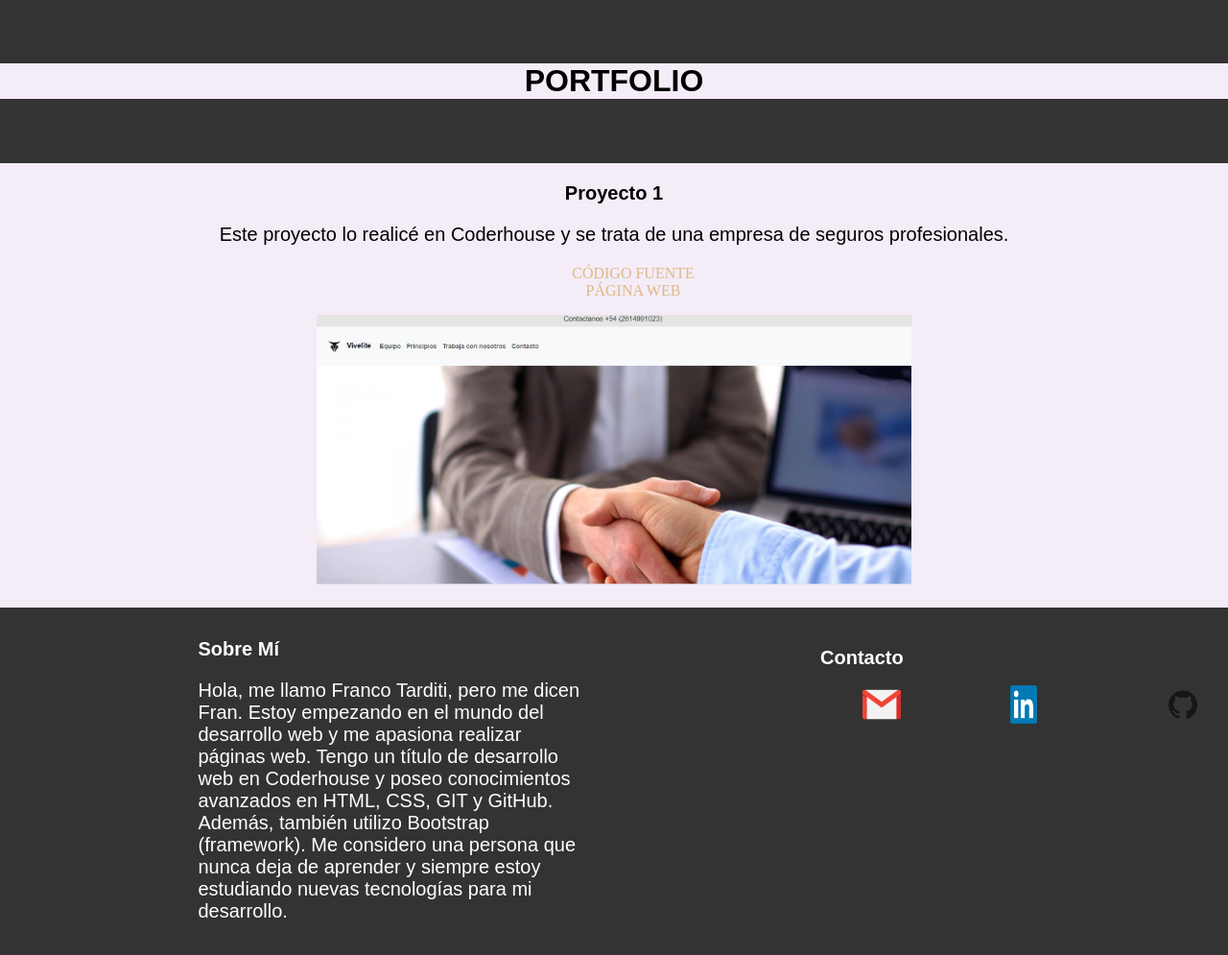
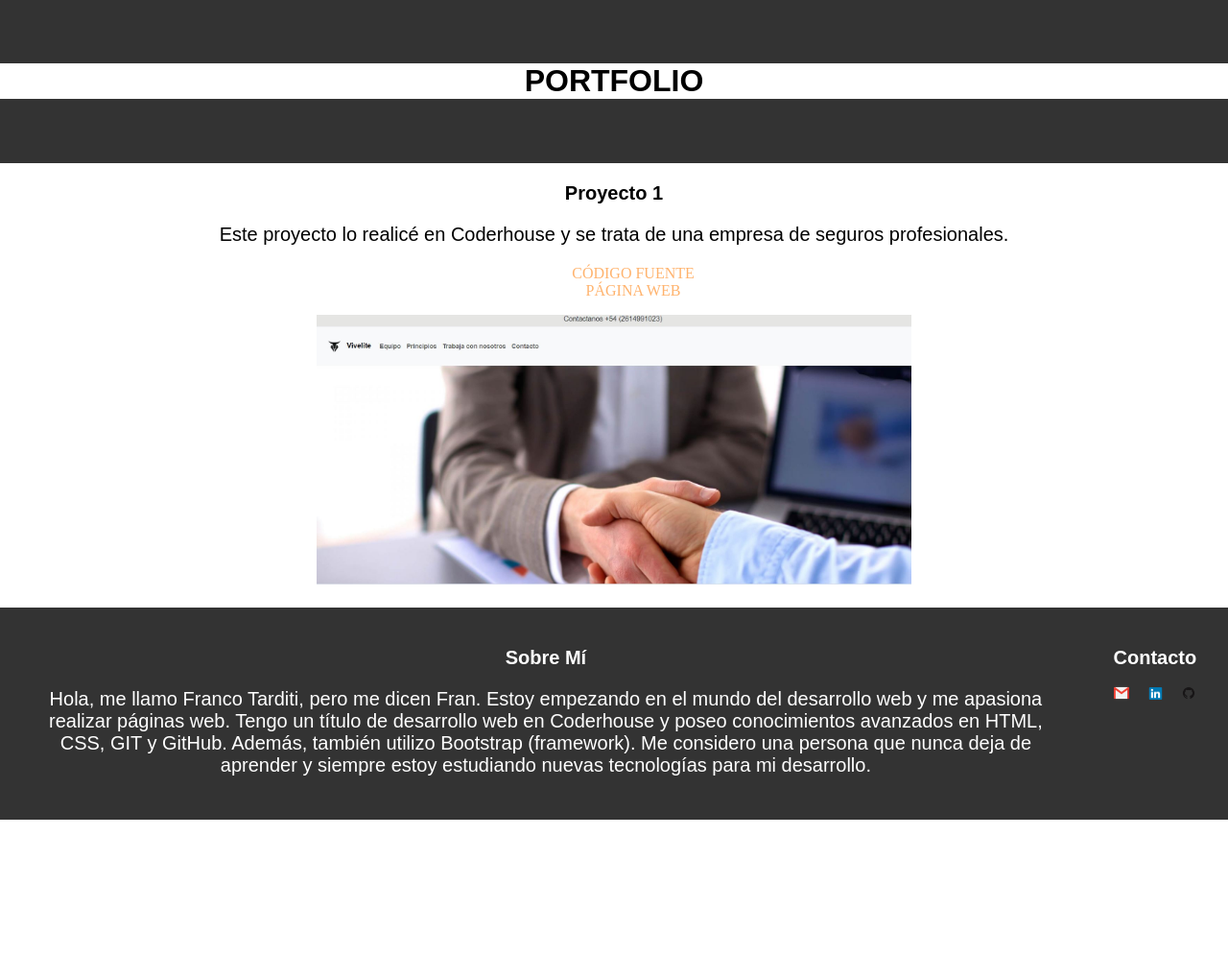
Before and after one commit to FrancoThomas3/Portfolio-Franco-Tarditi, a plain HTML site: page index.html in a window 1280 px wide. Shown: the whole page at 96% size. After the commit the page ends 854 px from the top, so only its background shows below. Drawn offline with Linux system fonts and the light colour scheme.

Commit message:
Arreglo de Footer e imágenes

```diff
--- a/css/estilo.css
+++ b/css/estilo.css
@@ -26,11 +26,11 @@ li {
 }
 
 h1 {
-  background-color: #F4ECF7;
+  background-color: white;
 }
 
 body {
-  background-color: #F4ECF7;
+  background-color: white;
   margin: 0;
   padding: 0;
   box-sizing: border-box;
@@ -45,29 +45,8 @@ img {
   height: auto;
 }
 
-.sobreMi {
-  border: 1px solid #333;
-  padding: 10px;
-  width: 300px;
-  margin: auto;
-  margin-left: 15%;
-}
-
-.imgUno {
-  height: 100px;
-  width: 130px;
-  margin-left: 11%;
-}
-
-.imgDos {
-  height: 200px;
-  width: 200px;
-  margin-left: 10%;
-}
-
-.imgTres {
-  height: 60px;
-  width: 50px;
+.contenedorUno{
+  box-sizing: border-box;
 
 }
 
@@ -91,27 +70,45 @@ footer {
   justify-content: space-around;
 }
 
-.sobreMi,
-#contacto {
-  flex: 1;
-  max-width: 400px;
-  text-align: left;
+/* Logo de Imágenes */
+.imgUno{
+  display: flex;
+  flex-wrap: wrap;
+  align-items: center;
+  max-width: 100px;
+  align-content: stretch;
 }
+
+.imgDos{
+  display: flex;
+  flex-wrap: wrap;
+  align-items: center;
+  max-width: 120px;
+  align-content: stretch;
+}
+
+.imgTres{
+  display: flex;
+  flex-wrap: wrap;
+  align-items: center;
+  max-width: 135px;
+  align-content: stretch;
+}
+
 
 #contacto ul {
   list-style: none;
   padding: 0;
   display: flex;
   justify-content: space-around;
+
+
 }
 
-#contacto img {
-  width: 40px;
-  height: 40px;
-}
+
 
 a {
-  color: burlywood;
+  color: rgba(255, 123, 0, 0.571);
   text-decoration: none;
   transition: color 0.3s ease;
 }
--- a/index.html
+++ b/index.html
@@ -30,7 +30,7 @@
     </section>
 
     <footer>
-        <section class="sobreMi">
+        <section class="ContenedorUno">
             <h2>Sobre Mí</h2>
             <p>Hola, me llamo Franco Tarditi, pero me dicen Fran. Estoy empezando en el mundo del desarrollo web y me
                 apasiona realizar páginas web. Tengo un título de desarrollo web en Coderhouse y poseo conocimientos
```
